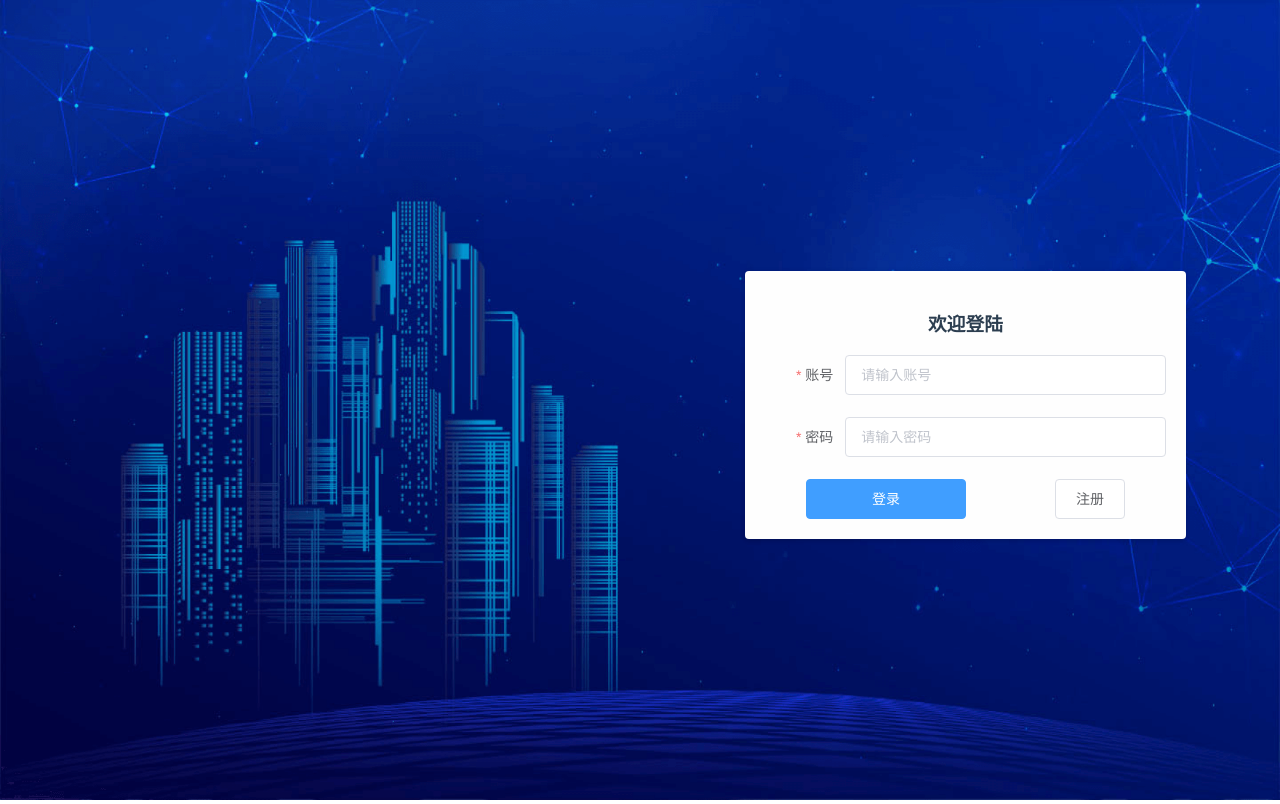
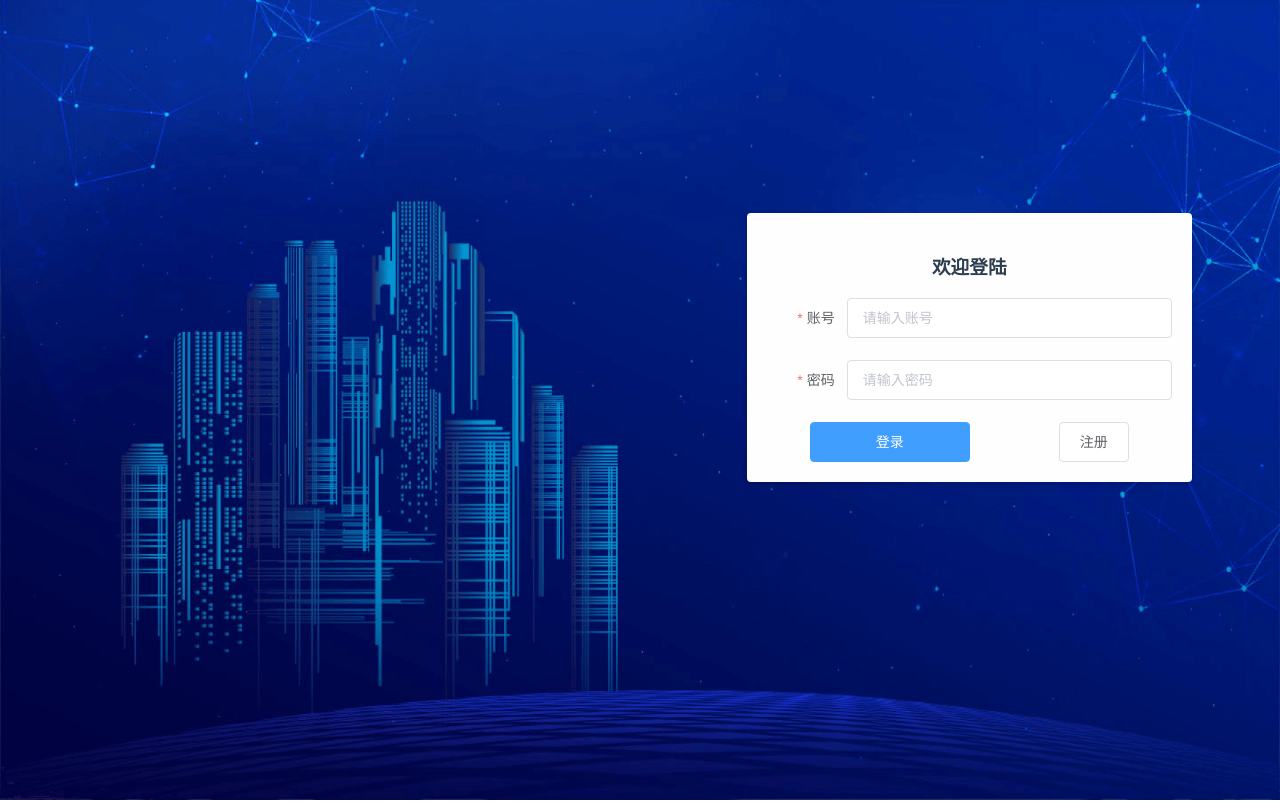
Before and after one commit to ZackH2002/xnfzfront, a Vue app: page / in a window 1280 px wide. Built offline with nearby package versions, Linux system fonts and the light colour scheme.

Commit message:
eliminate margin

```diff
--- a/src/App.vue
+++ b/src/App.vue
@@ -17,6 +17,10 @@ export default {
   -moz-osx-font-smoothing: grayscale;
   text-align: center;
   color: #2c3e50;
-  margin-top: 60px;
+  /* margin-top: 60px; */
+}
+
+body {
+  margin: 0;
 }
 </style>
```
